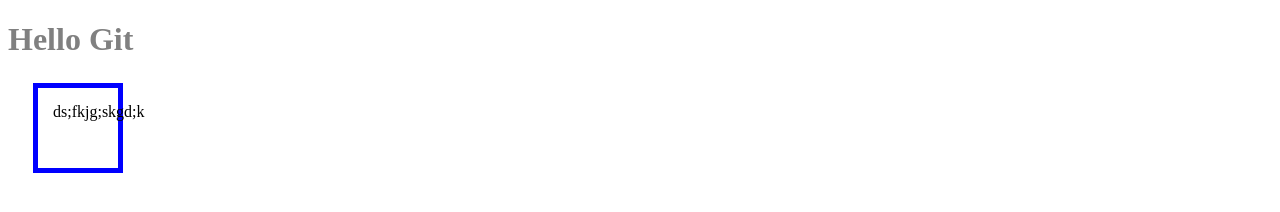
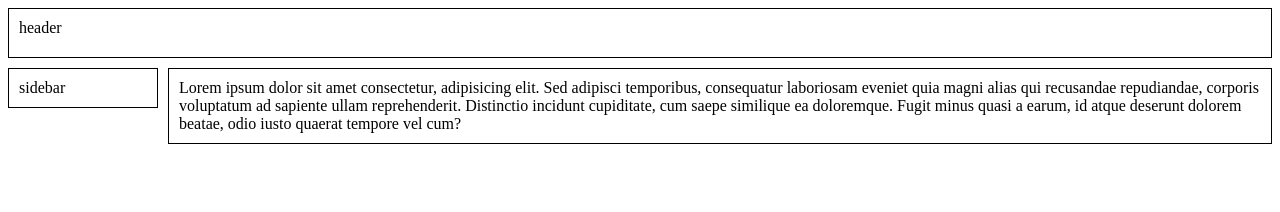
Before and after one commit to xkorwinx/vs-code-git-course, a plain HTML site: page index.html in a window 1280 px wide. Drawn offline with Linux system fonts and the light colour scheme.

Commit message:
feat: add grid-template-areas

```diff
--- a/index.html
+++ b/index.html
@@ -4,20 +4,45 @@
   <meta charset="UTF-8">
   <meta http-equiv="X-UA-Compatible" content="IE=edge">
   <meta name="viewport" content="width=device-width, initial-scale=1.0">
-  <title>Git Course</title>
+  <title>Grid Course</title>
   <link rel="stylesheet" href="styles.css">
  </head>
 <body>
-  <h1>Hello Git</h1>
-  <div class="cl">ds;fkjg;skgd;k</div>
+
   <style>
-    .cl {
-      width: 50px;
-      height: 50px;
-      margin: 25px;
-      padding: 15px;
-      border: 5px solid blue;
-    }
+
+     .container {
+       display: grid;
+       grid-template-areas:
+                      'header header'
+                      'sidebar content';
+       grid-gap: 10px;
+       grid-template-columns: 150px 1fr;
+       grid-template-rows: 50px 1fr;
+      }
+     .item {
+       padding: 10px;
+       border: 1px solid black;
+      }
+      .header {
+        grid-area: header;
+
+      }
+      .sidebar {
+        grid-area: sidebar;
+        align-self: start;
+
+      }
+      .content {
+        grid-area: content;
+      }
+
+
   </style>
-  </body>
+    <div class="container">
+      <div class="item header">header</div>
+      <div class="item sidebar">sidebar</div>
+      <div class="item content">Lorem ipsum dolor sit amet consectetur, adipisicing elit. Sed adipisci temporibus, consequatur laboriosam eveniet quia magni alias qui recusandae repudiandae, corporis voluptatum ad sapiente ullam reprehenderit. Distinctio incidunt cupiditate, cum saepe similique ea doloremque. Fugit minus quasi a earum, id atque deserunt dolorem beatae, odio iusto quaerat tempore vel cum?</div>
+    </div>
+    </body>
 </html>
```
